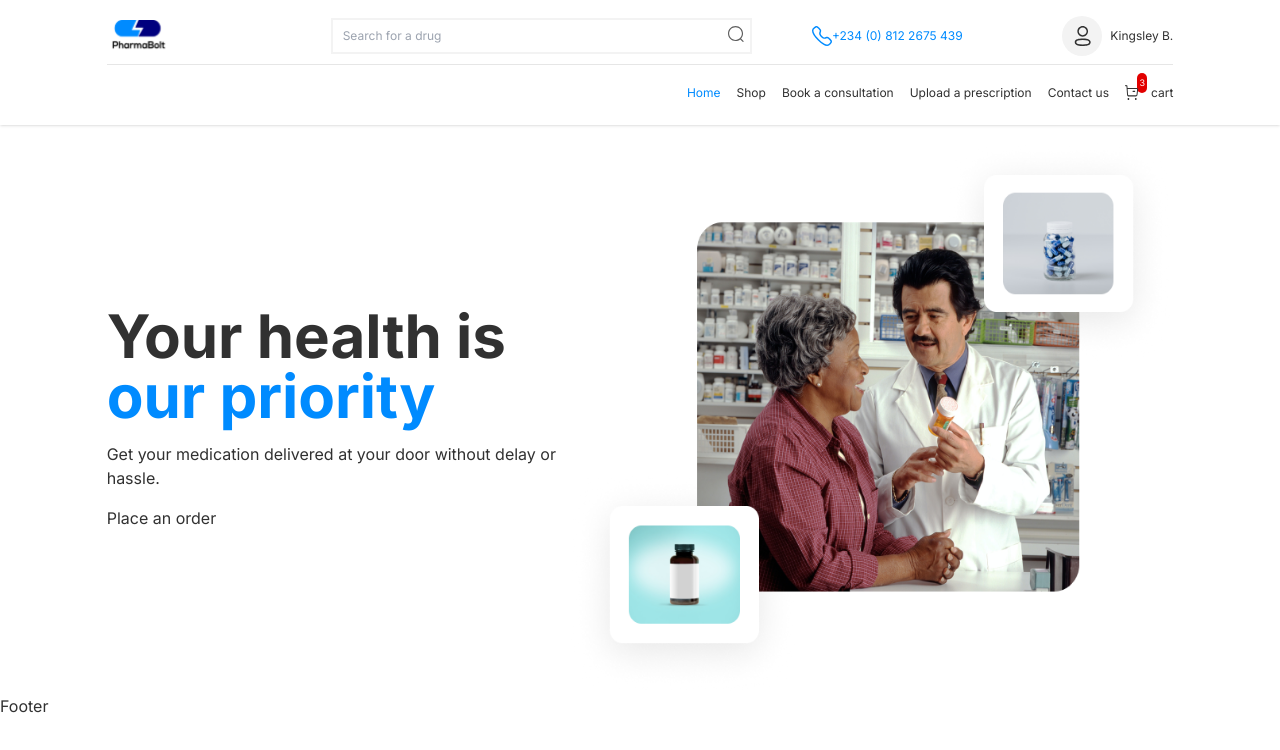
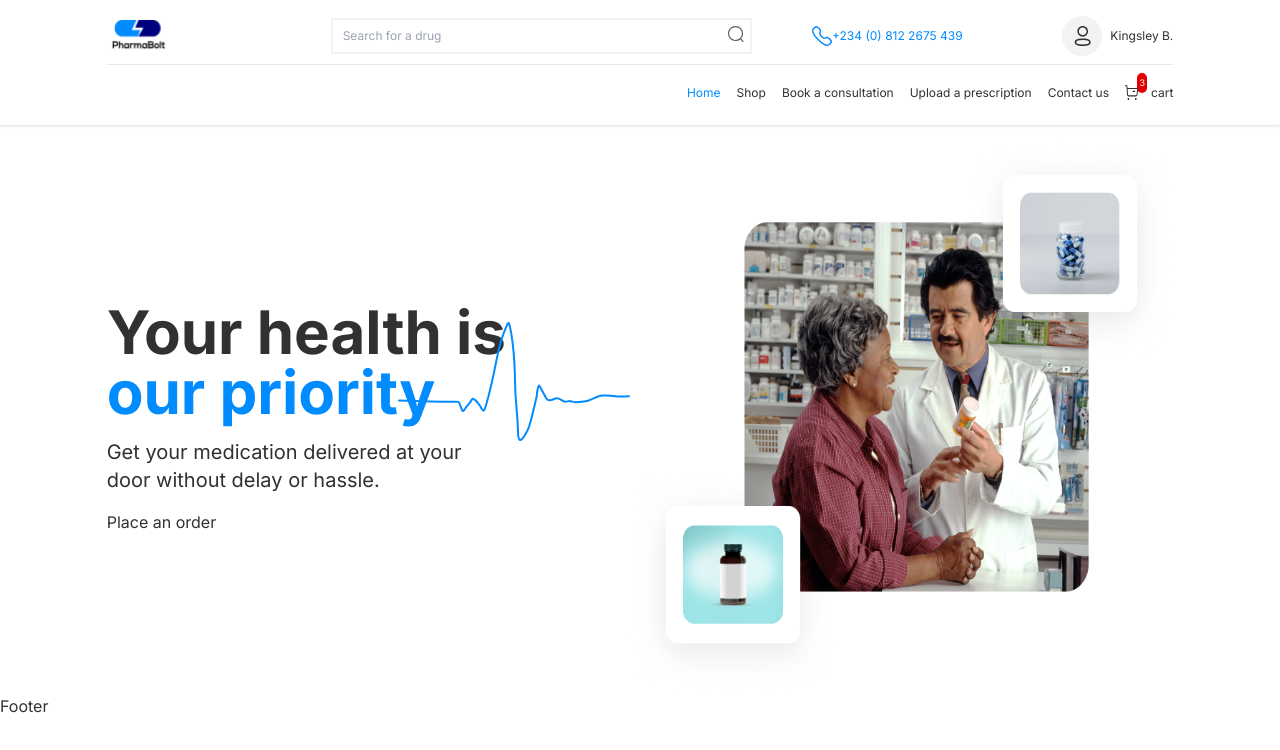
Before and after one commit to IsraelChidera/pharmabolt, a Next.js app: page / in a window 1280 px wide. Shown: the top 750 px of the page. Built offline with nearby package versions, Linux system fonts and the light colour scheme.

Commit message:
Added svg to hero section

```diff
--- a/components/widget/Hero.tsx
+++ b/components/widget/Hero.tsx
@@ -1,6 +1,7 @@
 import Image from 'next/image';
 import React from 'react';
 import hero from '../../public/assets/hero-image.png';
+import line from '../../public/assets/line.svg';
 
 const Hero = () => {
     return (
@@ -8,12 +9,14 @@ const Hero = () => {
             <div className='flex justify-between'>
                 <section className='flex items-center'>
                     <div className='space-y-4'>
-                        <div className='text-6xl font-bold'>
+                        <div className='text-6xl font-bold relative'>
                             <span>Your health is</span> <br />
                             <span className='text-primary'>our priority</span>
+
+                            <Image src={line} alt="line icon" className='absolute top-5 right-0'/>
                         </div>
 
-                        <p>
+                        <p className='text-xl w-3/4'>
                             Get your medication delivered at your door
                             without delay or hassle.
                         </p>
```
